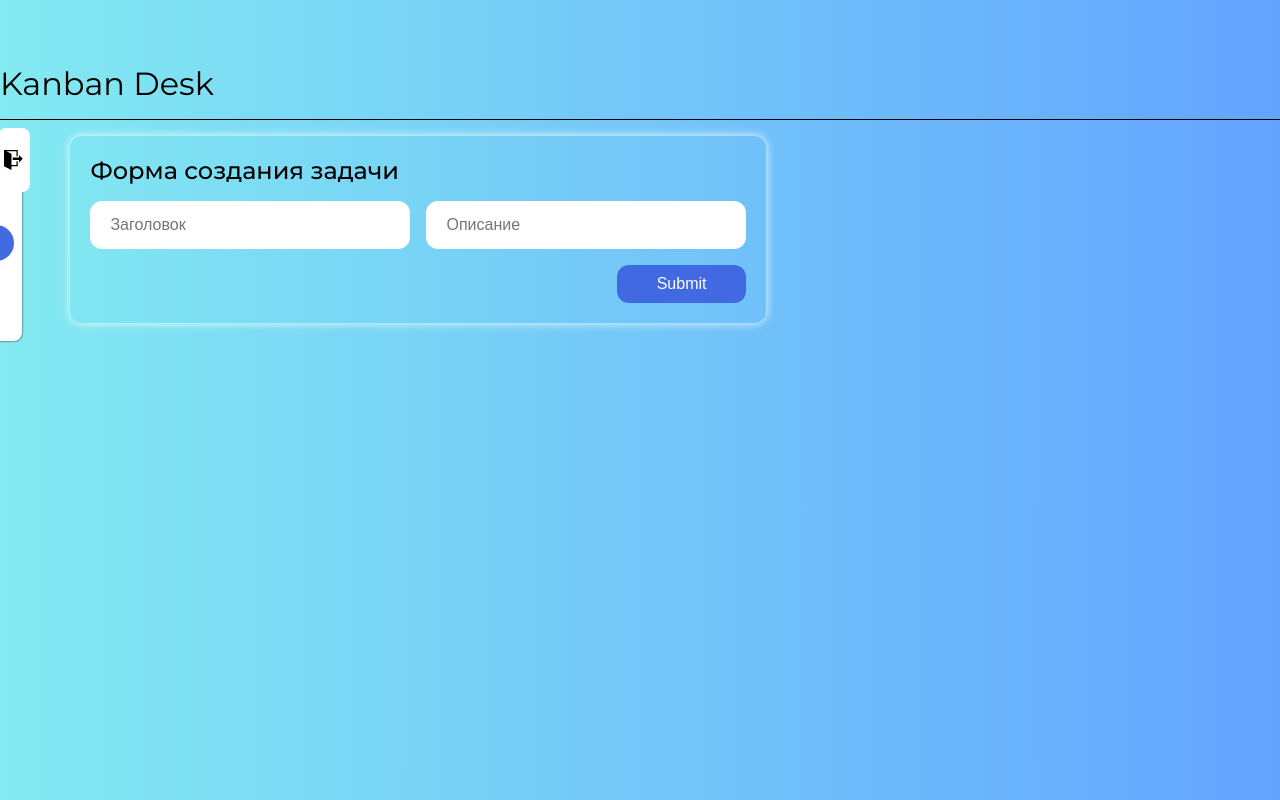
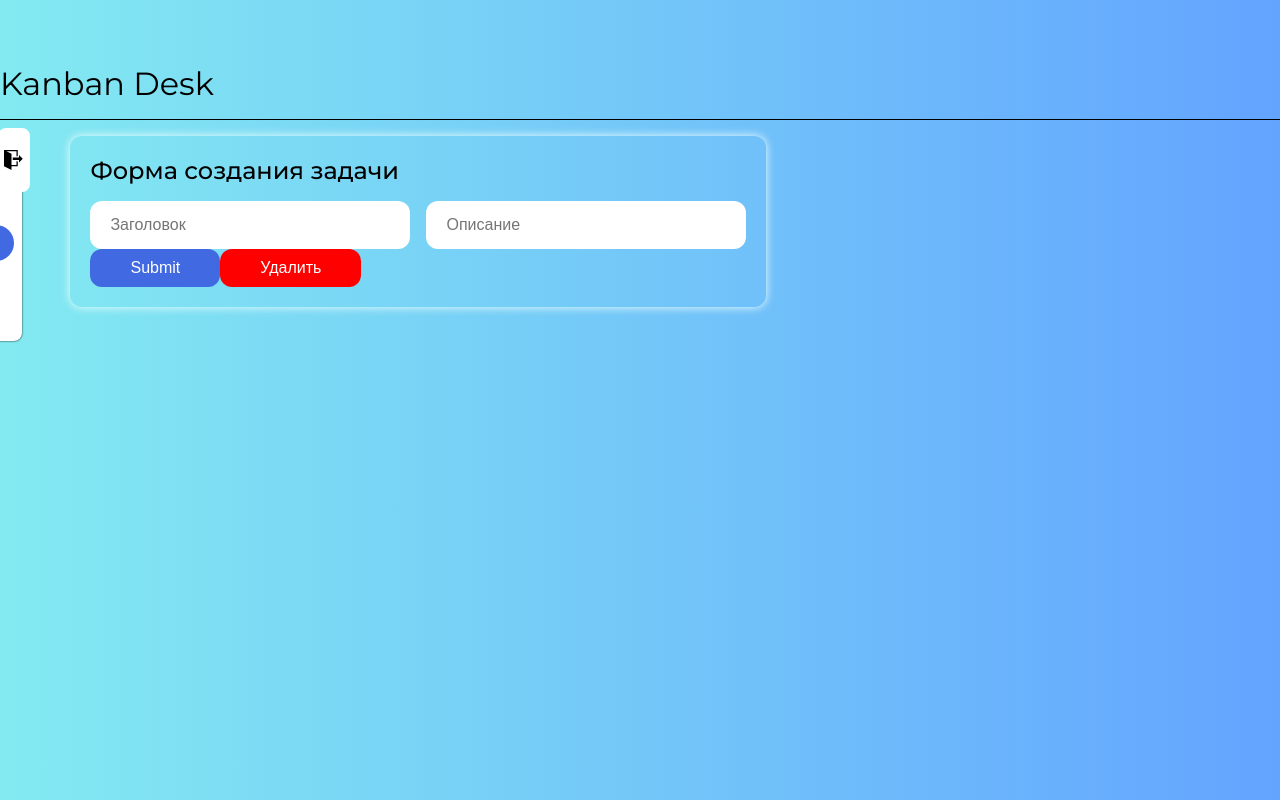
Before and after one commit to comp-master-byte/fullstack-newShift, a React app in the folder client/: page /create in a window 1280 px wide. Built offline with nearby package versions, Linux system fonts and the light colour scheme.

Commit message:
Кастомная кнопка

```diff
--- a/client/package.json
+++ b/client/package.json
@@ -30,6 +30,7 @@
   },
   "dependencies": {
     "@redux-devtools/extension": "^3.2.2",
+    "classnames": "^2.3.1",
     "css-loader": "^6.7.1",
     "mini-css-extract-plugin": "^2.6.0",
     "react": "^18.1.0",
--- a/client/src/Pages/EditPage/EditPage.jsx
+++ b/client/src/Pages/EditPage/EditPage.jsx
@@ -3,6 +3,7 @@ import { useDispatch } from "react-redux";
 import { useParams, useNavigate } from "react-router-dom";
 import { Form } from "../../components/Form/Form.jsx";
 import { editTaskActionCreator } from "../../redux/actions.js";
+import { ConfirmationModal } from "../../UI/ConfirmationModal/ConfirmationModal.jsx";
 
 export const EditPage = () => {
 
@@ -12,6 +13,7 @@ export const EditPage = () => {
     const dispatch = useDispatch();
 
     const [newDataTask, setNewDataTask] = useState({ title: "", content: "" });
+    const [isVisible, setIsVisible] = useState(false)
 
     function dataSubmitHandler(event) {
 
@@ -29,8 +31,13 @@ export const EditPage = () => {
 
         dispatch(editTaskActionCreator(taskEdited));
         setNewDataTask({ title: "", content: "" });
-        navigate('/');
+
+        setIsVisible(true)
+        // navigate('/');
+
     }
+
+    const closeModalHandler = () => setIsVisible(false)
 
     return (
         <div>
@@ -42,6 +49,10 @@ export const EditPage = () => {
                 onChangeTitle={event => setNewDataTask({ ...newDataTask, title: event.target.value })}
                 onChangeContent={event => setNewDataTask({ ...newDataTask, content: event.target.value })}
             />
+            <ConfirmationModal
+                visible={isVisible}
+                onClose={closeModalHandler}
+            />
         </div>
     )
 }
--- /dev/null
+++ b/client/src/UI/ConfirmationModal/ConfirmationModal.jsx
@@ -0,0 +1,20 @@
+import React from "react";
+import styles from "./ConfirmationModal.module.scss";
+import Modal from "react-modal"
+
+export const ConfirmationModal = (props) => {
+
+    const { children, visible, onClose, actionText } = props;
+
+    return (
+        <Modal
+            isOpen={visible}
+            onRequestClose={onClose}
+            className={styles.confirmationModal}
+            overlayClassName={styles.confirmationModalOverlay}
+        >
+            <div>Подтвердите свои действия на странице!</div>
+            <div>Вы действительно хотите {actionText} данную задачу</div>
+        </Modal>
+    )
+}
--- /dev/null
+++ b/client/src/UI/ConfirmationModal/ConfirmationModal.module.scss
@@ -0,0 +1,21 @@
+.confirmationModal {
+    background-color: #fff;
+    min-width: 10rem;
+    min-height: 10rem;
+    position: absolute;
+    padding: 20px;
+    border-radius: 12px;
+    box-shadow: 0 0 10px #000;
+}
+
+.confirmationModalOverlay {
+    background-color: rgba(0, 0, 0, .4);
+    position: fixed;
+    top: 0;
+    left: 0;
+    bottom: 0;
+    right: 0;
+    display: flex;
+    align-items: center;
+    justify-content: center;
+}
--- /dev/null
+++ b/client/src/UI/ShiftBtn/ShiftBtn.jsx
@@ -0,0 +1,19 @@
+import React from "react";
+import styles from "./ShiftBtn.module.scss"
+import cn from "classnames";
+
+export const ShiftBtn = (props) => {
+
+    const { btnText, primary, error } = props;
+
+    return (
+        <button
+            className={cn(styles.shiftBtn, {
+                [styles.shiftBtnError]: error,
+                [styles.shiftBtnPrimary]: primary
+            })}
+        >
+            {btnText}
+        </button>
+    )
+}
--- /dev/null
+++ b/client/src/UI/ShiftBtn/ShiftBtn.module.scss
@@ -0,0 +1,27 @@
+.shiftBtn {
+    padding: 10px 40px;
+    cursor: pointer;
+    color: #fff;
+    border: none;
+    outline: none;
+    font-size: 16px;
+    border-radius: 12px;
+    transition: .25s;
+
+}
+
+.shiftBtnPrimary {
+    background-color: #4169E1;
+
+    &:hover {
+        box-shadow: 0 0 20px #4169E1;
+    }
+}
+
+.shiftBtnError {
+    background-color: red;
+
+    &:hover {
+        box-shadow: 0 0 20px red;
+    }
+}
--- a/client/src/components/Board/Board.jsx
+++ b/client/src/components/Board/Board.jsx
@@ -1,4 +1,4 @@
-import React from 'react'
+import React from "react";
 import styles from "./Board.module.scss"
 
 export const Board = (props) => {
--- a/client/src/components/Form/Form.jsx
+++ b/client/src/components/Form/Form.jsx
@@ -1,6 +1,7 @@
 import React, { Fragment } from "react";
 import styles from "./Form.module.scss";
 import { ShiftInput } from "../../UI/ShiftInput/ShiftInput.jsx";
+import { ShiftBtn } from "../../UI/ShiftBtn/ShiftBtn.jsx";
 
 export const Form = (props) => {
 
@@ -32,9 +33,13 @@ export const Form = (props) => {
                     placeholder="Описание"
                     className={styles.form__input}
                 />
-                <div className={styles.form__btn}>
+
+                <div className={styles.form__btns}>
                     <ShiftInput type='submit' placeholder="text" />
+                    <ShiftBtn btnText={"Удалить"} error />
                 </div>
+
+
             </form>
         </div>
     )
```
Also changed, not shown: client/src/redux/reducers/addTaskReducer.js (+4 -4 lines), 1 other file (tests, documents, lock files or other folders).
